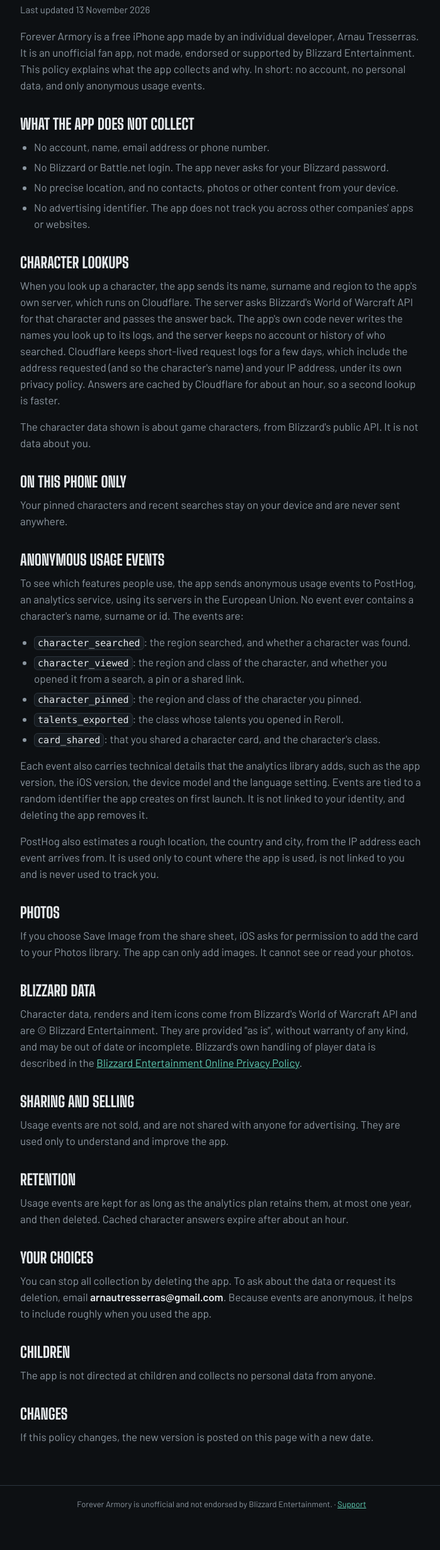
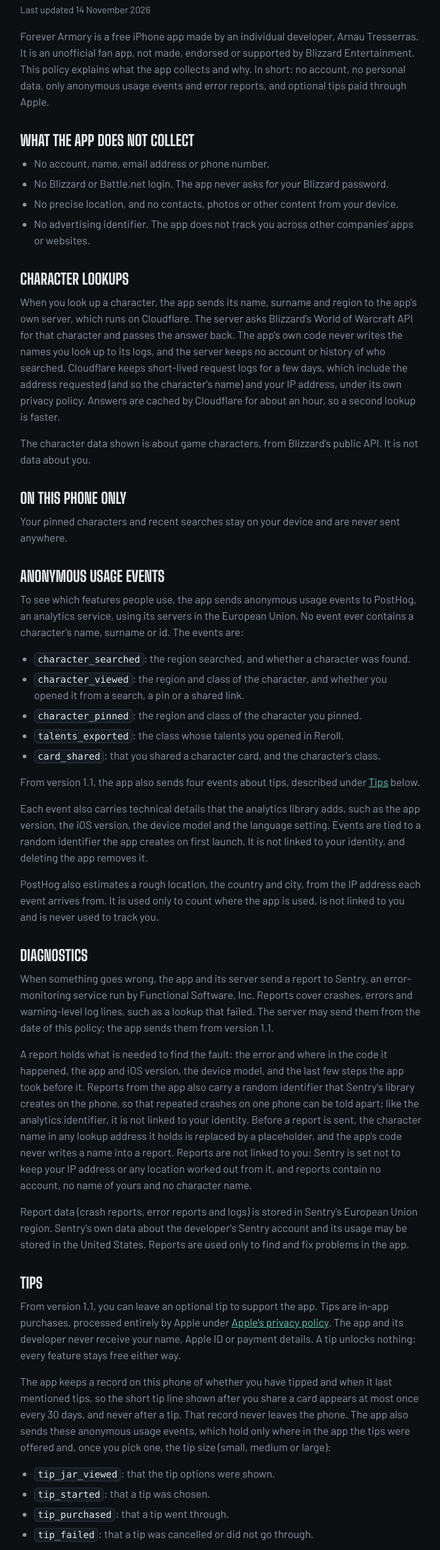
Before and after one commit to arnautresserras/armory-site, a plain HTML site: page privacy.html in a window 1280 px wide. Shown: the part 146-2607 px from the top of the page at 63% size, without its empty margins (288-987 px from the left). Before the commit the page ends 2563 px from the top, so only its background shows below. Drawn offline with Linux system fonts and the light colour scheme.

Commit message:
M4 T08: privacy policy covers Sentry diagnostics and tips
Add Diagnostics (Sentry, EU event storage, no IP/location/name kept;
server now, app from 1.1) and Tips (Apple in-app purchases, nothing
unlocked, tip events) sections; note tip refunds go through Apple on
the support page. Blizzard "as is" text unchanged.

Co-Authored-By: Claude Opus 5.5 <noreply@anthropic.com>
Claude-Session: https://claude.ai/code/session_019Qb7F3CvH6aeZpNL6aDvY7

```diff
--- a/privacy.html
+++ b/privacy.html
@@ -91,9 +91,9 @@
 </header>
 <main>
   <h1>Privacy policy</h1>
-  <p class="meta">Last updated 13 November 2026</p>
+  <p class="meta">Last updated 14 November 2026</p>
 
-  <p>Forever Armory is a free iPhone app made by an individual developer, Arnau Tresserras. It is an unofficial fan app, not made, endorsed or supported by Blizzard Entertainment. This policy explains what the app collects and why. In short: no account, no personal data, and only anonymous usage events.</p>
+  <p>Forever Armory is a free iPhone app made by an individual developer, Arnau Tresserras. It is an unofficial fan app, not made, endorsed or supported by Blizzard Entertainment. This policy explains what the app collects and why. In short: no account, no personal data, only anonymous usage events and error reports, and optional tips paid through Apple.</p>
 
   <h2>What the app does not collect</h2>
   <ul>
@@ -119,8 +119,25 @@
     <li><code>talents_exported</code>: the class whose talents you opened in Reroll.</li>
     <li><code>card_shared</code>: that you shared a character card, and the character's class.</li>
   </ul>
+  <p>From version 1.1, the app also sends four events about tips, described under <a href="#tips">Tips</a> below.</p>
   <p>Each event also carries technical details that the analytics library adds, such as the app version, the iOS version, the device model and the language setting. Events are tied to a random identifier the app creates on first launch. It is not linked to your identity, and deleting the app removes it.</p>
   <p>PostHog also estimates a rough location, the country and city, from the IP address each event arrives from. It is used only to count where the app is used, is not linked to you and is never used to track you.</p>
+
+  <h2>Diagnostics</h2>
+  <p>When something goes wrong, the app and its server send a report to Sentry, an error-monitoring service run by Functional Software, Inc. Reports cover crashes, errors and warning-level log lines, such as a lookup that failed. The server may send them from the date of this policy; the app sends them from version 1.1.</p>
+  <p>A report holds what is needed to find the fault: the error and where in the code it happened, the app and iOS version, the device model, and the last few steps the app took before it. Reports from the app also carry a random identifier that Sentry's library creates on the phone, so that repeated crashes on one phone can be told apart; like the analytics identifier, it is not linked to your identity. Before a report is sent, the character name in any lookup address it holds is replaced by a placeholder, and the app's code never writes a name into a report. Reports are not linked to you: Sentry is set not to keep your IP address or any location worked out from it, and reports contain no account, no name of yours and no character name.</p>
+  <p>Report data (crash reports, error reports and logs) is stored in Sentry's European Union region. Sentry's own data about the developer's Sentry account and its usage may be stored in the United States. Reports are used only to find and fix problems in the app.</p>
+
+  <h2 id="tips">Tips</h2>
+  <p>From version 1.1, you can leave an optional tip to support the app. Tips are in-app purchases, processed entirely by Apple under <a href="https://www.apple.com/legal/privacy/">Apple's privacy policy</a>. The app and its developer never receive your name, Apple ID or payment details. A tip unlocks nothing: every feature stays free either way.</p>
+  <p>The app keeps a record on this phone of whether you have tipped and when it last mentioned tips, so the short tip line shown after you share a card appears at most once every 30 days, and never after a tip. That record never leaves the phone. The app also sends these anonymous usage events, which hold only where in the app the tips were offered and, once you pick one, the tip size (small, medium or large):</p>
+  <ul>
+    <li><code>tip_jar_viewed</code>: that the tip options were shown.</li>
+    <li><code>tip_started</code>: that a tip was chosen.</li>
+    <li><code>tip_purchased</code>: that a tip went through.</li>
+    <li><code>tip_failed</code>: that a tip was cancelled or did not go through.</li>
+  </ul>
+  <p>For a refund, contact Apple at <a href="https://reportaproblem.apple.com">reportaproblem.apple.com</a>.</p>
 
   <h2>Photos</h2>
   <p>If you choose Save Image from the share sheet, iOS asks for permission to add the card to your Photos library. The app can only add images. It cannot see or read your photos.</p>
@@ -129,13 +146,13 @@
   <p>Character data, renders and item icons come from Blizzard's World of Warcraft API and are © Blizzard Entertainment. They are provided "as is", without warranty of any kind, and may be out of date or incomplete. Blizzard's own handling of player data is described in the <a href="https://www.blizzard.com/en-us/legal/a4380ee5-5c8d-4e3b-83b7-ea26d01a9918/blizzard-entertainment-online-privacy-policy">Blizzard Entertainment Online Privacy Policy</a>.</p>
 
   <h2>Sharing and selling</h2>
-  <p>Usage events are not sold, and are not shared with anyone for advertising. They are used only to understand and improve the app.</p>
+  <p>Usage events and diagnostic reports are not sold, and are not shared with anyone for advertising. They are used only to understand, fix and improve the app.</p>
 
   <h2>Retention</h2>
-  <p>Usage events are kept for as long as the analytics plan retains them, at most one year, and then deleted. Cached character answers expire after about an hour.</p>
+  <p>Usage events are kept for as long as the analytics plan retains them, at most one year, and then deleted. Diagnostic reports are kept for as long as Sentry's plan retains them, and then deleted. Cached character answers expire after about an hour.</p>
 
   <h2>Your choices</h2>
-  <p>You can stop all collection by deleting the app. To ask about the data or request its deletion, email <span class="email">arnautresserras@gmail.com</span>. Because events are anonymous, it helps to include roughly when you used the app.</p>
+  <p>You can stop all collection by deleting the app. To ask about the data or request its deletion, email <span class="email">arnautresserras@gmail.com</span>. Because events and reports are anonymous, it helps to include roughly when you used the app.</p>
 
   <h2>Children</h2>
   <p>The app is not directed at children and collects no personal data from anyone.</p>
```
Also changed, not shown: support.html (+3 -0 lines).
